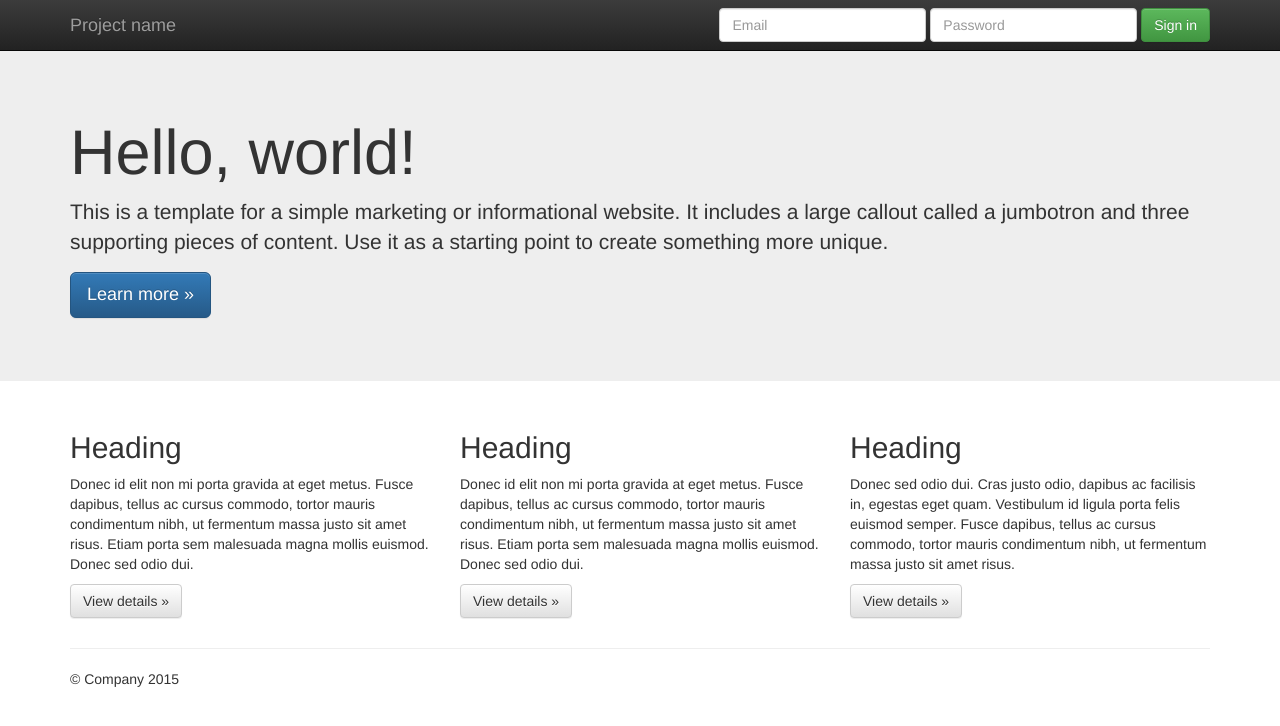
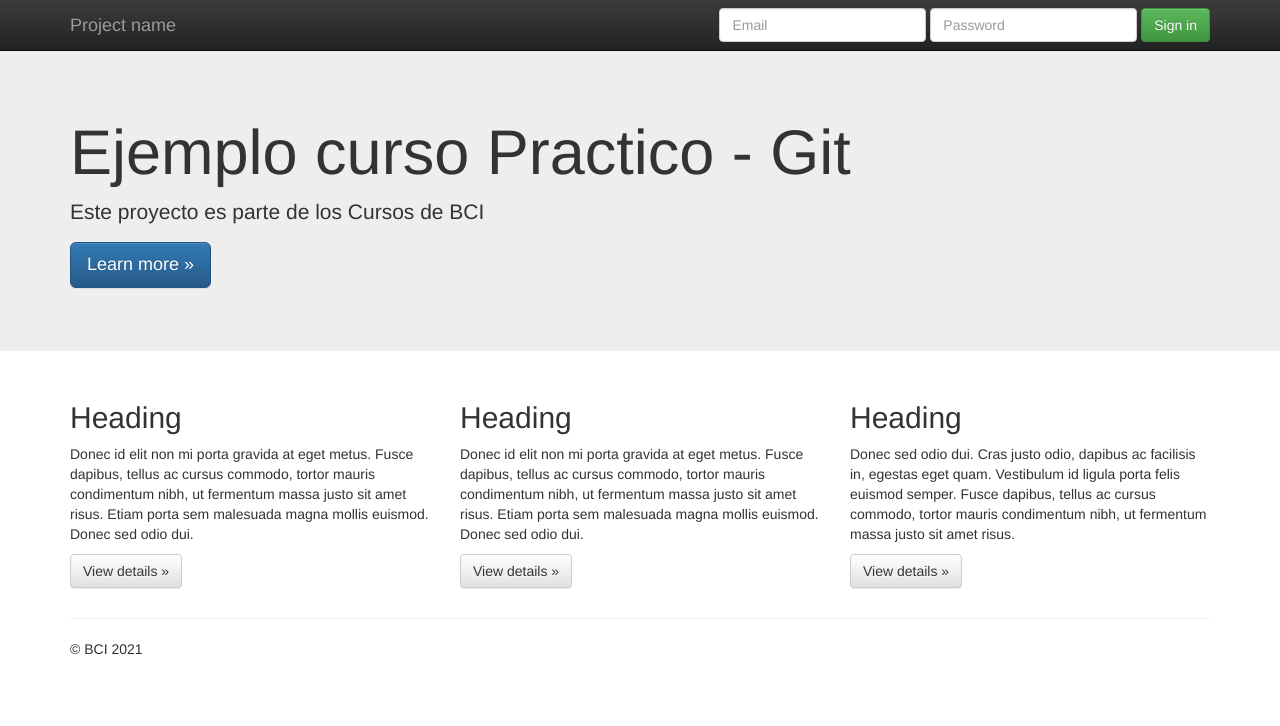
Before and after one commit to JIgnJofre/CursoGitBci1, a plain HTML site: page index.html in a window 1280 px wide. Drawn offline with nearby package versions, Linux system fonts and the light colour scheme.

Commit message:
Se agrega actualizacion a archivo index.html

```diff
--- a/index.html
+++ b/index.html
@@ -55,8 +55,8 @@
     <!-- Main jumbotron for a primary marketing message or call to action -->
     <div class="jumbotron">
       <div class="container">
-        <h1>Hello, world!</h1>
-        <p>This is a template for a simple marketing or informational website. It includes a large callout called a jumbotron and three supporting pieces of content. Use it as a starting point to create something more unique.</p>
+        <h1>Ejemplo curso Practico - Git</h1>
+        <p>Este proyecto es parte de los Cursos de BCI</p>
         <p><a class="btn btn-primary btn-lg" href="#" role="button">Learn more &raquo;</a></p>
       </div>
     </div>
@@ -84,7 +84,7 @@
       <hr>
 
       <footer>
-        <p>&copy; Company 2015</p>
+        <p>&copy; BCI 2021</p>
       </footer>
     </div> <!-- /container -->        <script src="//ajax.googleapis.com/ajax/libs/jquery/1.11.2/jquery.min.js"></script>
         <script>window.jQuery || document.write('<script src="js/vendor/jquery-1.11.2.min.js"><\/script>')</script>
```
